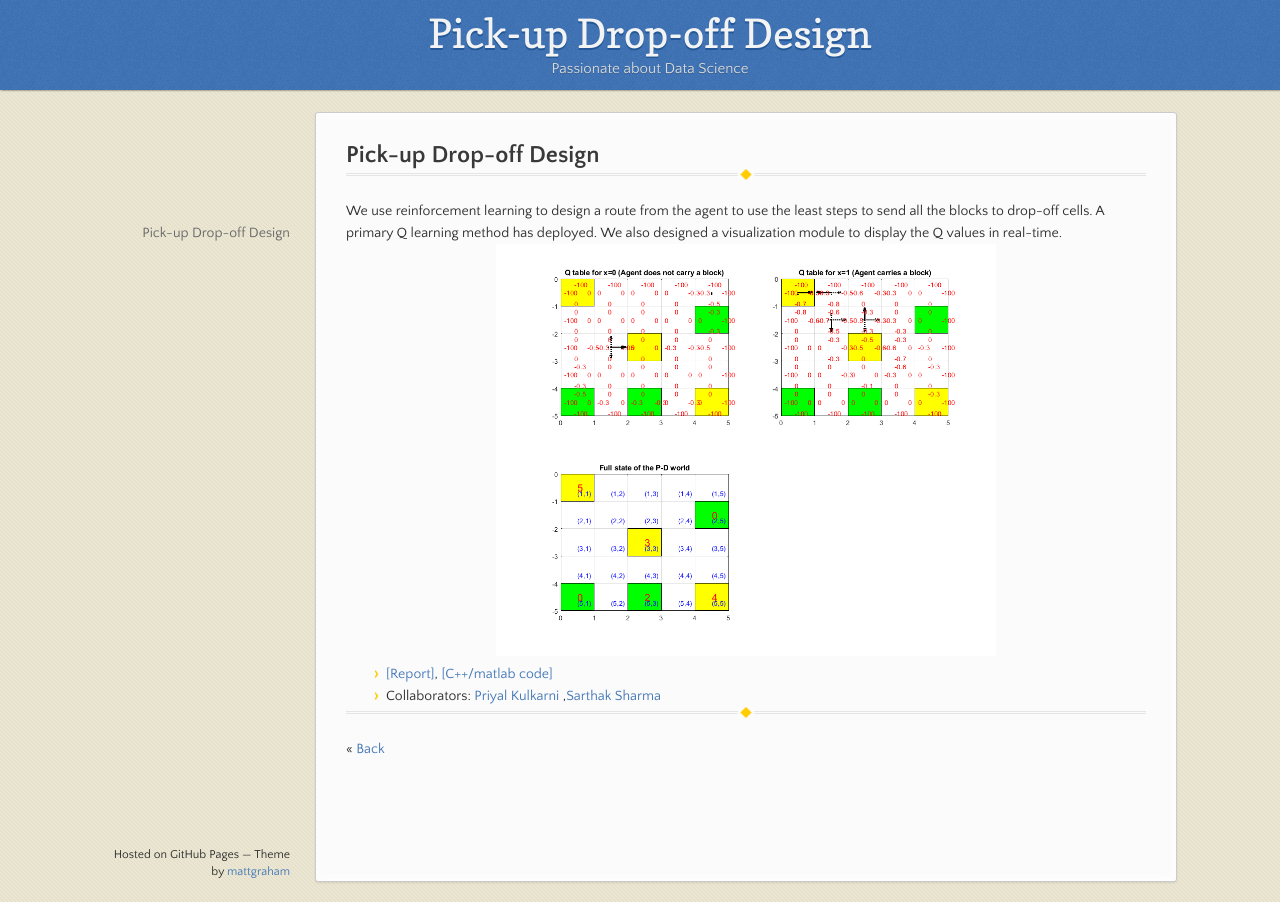
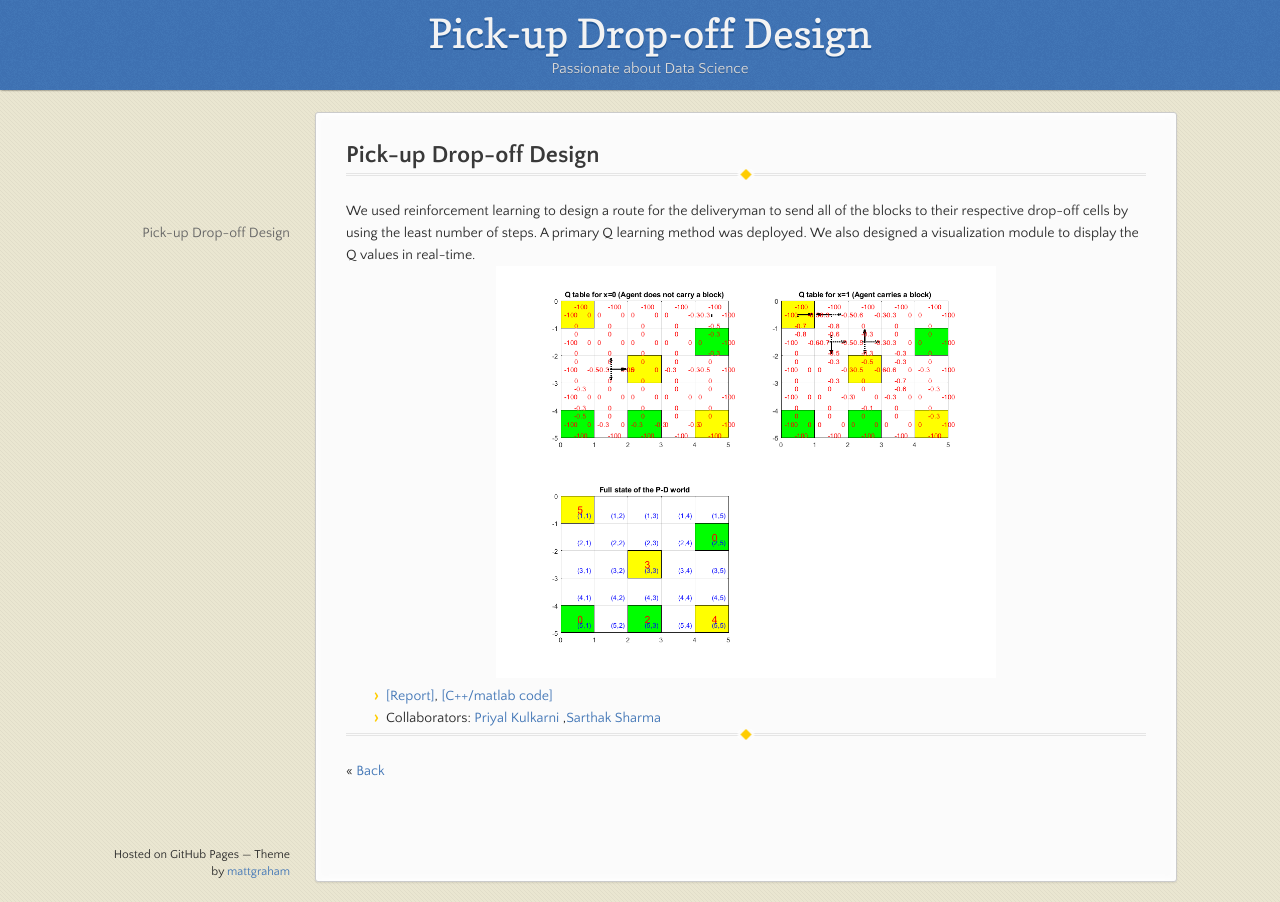
Before and after one commit to Xiaoyang-Rebecca/xiaoyang-rebecca.github.io, a Jekyll site: the page built from subpage/pd.md, in a window 1280 px wide. Built offline with Jekyll 4.4.1, drawn with Linux system fonts in a browser that asks for light colours; our own code applies the rules of GitHub Pages for plain Markdown files.

Commit message:
Update pd.md

```diff
--- a/subpage/pd.md
+++ b/subpage/pd.md
@@ -2,7 +2,7 @@
 
 -----------
 
-We use reinforcement learning to design a route from the agent to use the least steps to send all the blocks to drop-off cells. A primary Q learning method has deployed. We also designed a visualization module to display the Q values in real-time.
+We used reinforcement learning to design a route for the deliveryman to send all of the blocks to their respective drop-off cells by using the least number of steps. A primary Q learning method was deployed. We also designed a visualization module to display the Q values in real-time.
 
 <p align="center"><img src="../figures/pd.gif"  width="500" class="inline"/></p>
 
```
